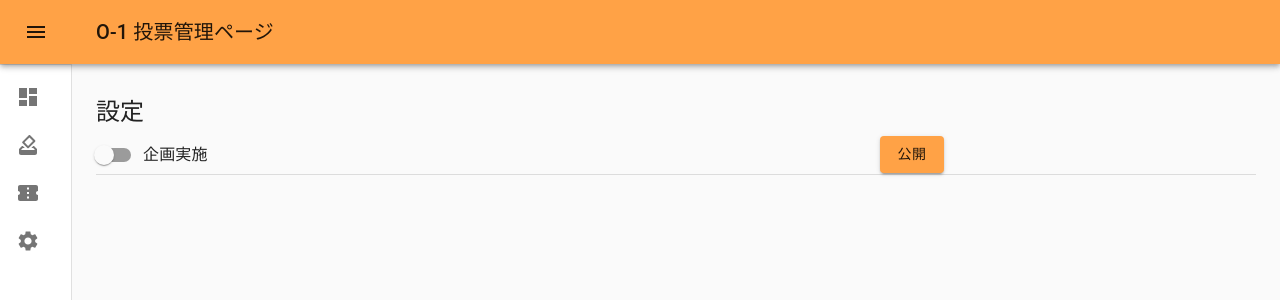
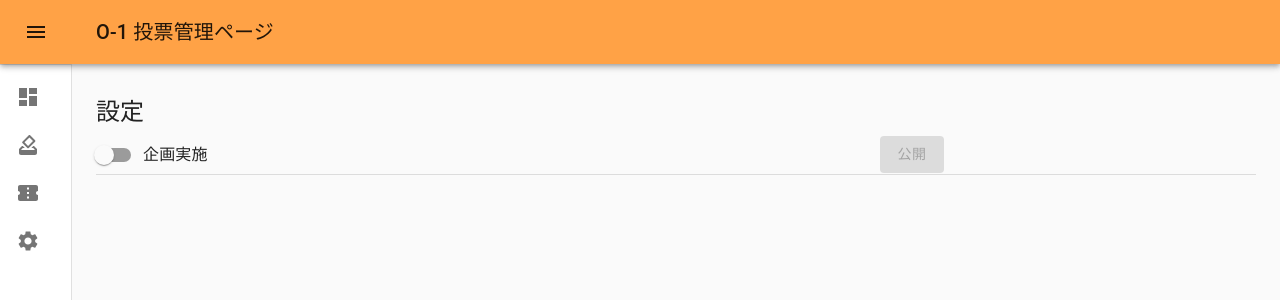
Before and after one commit to m-guchi/o1_vote_admin, a React (Create React App) app: page /setting in a window 1280 px wide. Shown: the top 300 px of the page. Built offline with nearby package versions, Linux system fonts and the light colour scheme; no server answers.

Commit message:
diffあるときのみ公開ボタン選択可能

```diff
--- a/src/setting/Setting.jsx
+++ b/src/setting/Setting.jsx
@@ -15,15 +15,18 @@ const useStyles = makeStyles((theme) => ({
 
 function Setting () {
     const classes = useStyles();
+    const [originSetting, setOriginSetting] = useState([])
     const [setting, setSetting] = useState([])
+    const [diffSetting, setDiffSetting] = useState(false)
 
     useEffect(() => {
         fetchSetting()
-    },[])
+    }, [])
 
     const fetchSetting = () => {
         axios.post(process.env.REACT_APP_API_URL + 'get_status.php')
         .then(function (response) {
+            setOriginSetting(response.data.setting)
             setSetting(response.data.setting)
         })
         .catch(function (error) {
@@ -34,7 +37,8 @@ function Setting () {
     const postSetting = () => {
         axios.post(process.env.REACT_APP_API_URL + 'post_status.php',setting)
         .then(function (response) {
-            console.log(response.data)
+            setOriginSetting(setting)
+            setDiffSetting(false)
         })
         .catch(function (error) {
             console.error(error)
@@ -43,21 +47,27 @@ function Setting () {
 
     const handleRunning = () => {
         setSetting({...setting, running: !setting.running})
+        setDiffSetting(setting.running == originSetting.running)
     }
     const handleChangeRound = (event) => {
-        setSetting({ ...setting, round: event.target.value });
+        setSetting({ ...setting, round: event.target.value })
+        setDiffSetting(event.target.value != originSetting.round)
     };
     const handleChangeVote = () => {
         setSetting({ ...setting, vote: !setting.vote })
+        setDiffSetting(setting.vote == originSetting.vote)
     }
     const handleChangeVoteAccept = () => {
         setSetting({ ...setting, vote_accept: !setting.vote_accept })
+        setDiffSetting(setting.vote_accept == originSetting.vote_accept)
     }
     const handleChangeTicketAccept = () => {
         setSetting({ ...setting, ticket_accept: !setting.ticket_accept })
+        setDiffSetting(setting.ticket_accept == originSetting.ticket_accept)
     }
     const handleGroup = (id) => {
         setSetting({ ...setting, group_id: id })
+        setDiffSetting(id != originSetting.group_id)
     }
 
     return(
@@ -80,7 +90,7 @@ function Setting () {
                     />
                 </Grid>
                 <Grid item xs={4}>
-                    <Button variant="contained" color='primary' onClick={postSetting}>
+                    <Button variant="contained" color='primary' onClick={postSetting} disabled={!diffSetting}>
                         公開
                     </Button>
                 </Grid>
```
